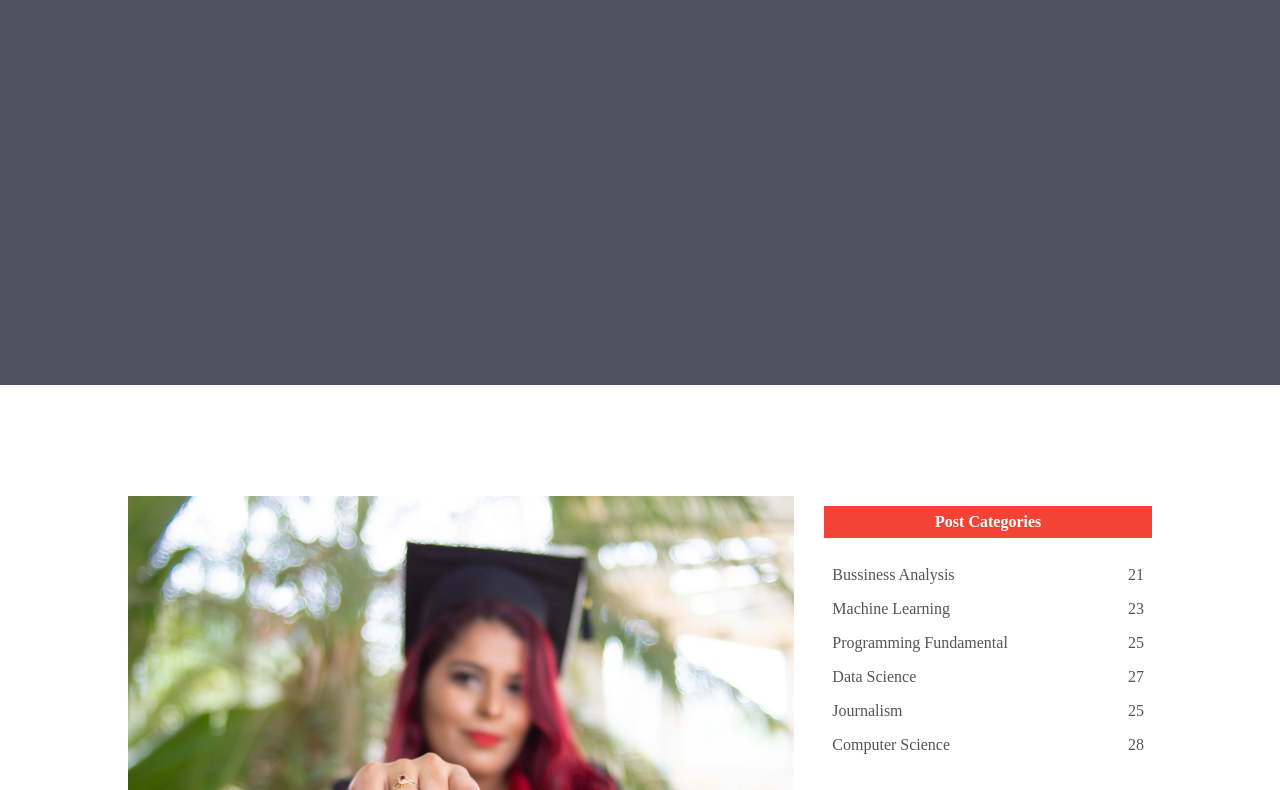
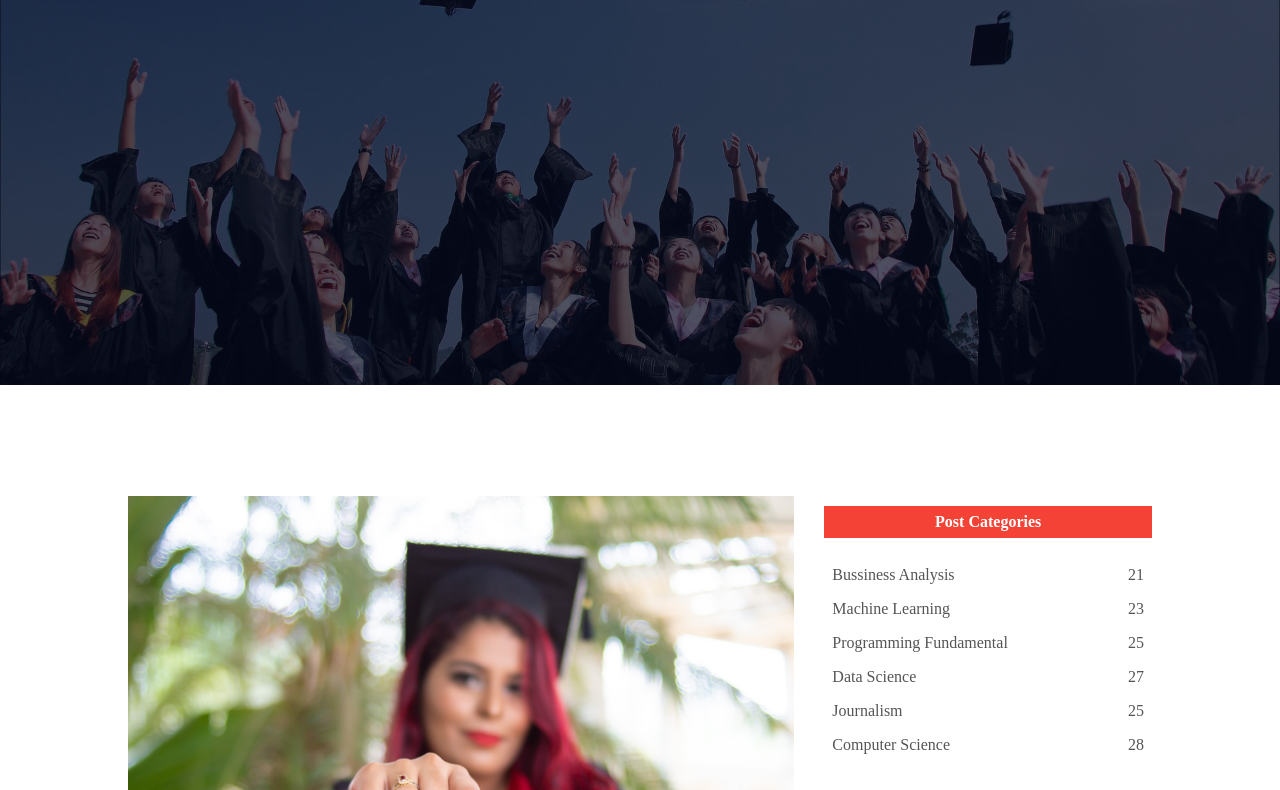
Before and after one commit to Sajjad189/University-registration, a plain HTML site: page blog.html in a window 1280 px wide. Shown: the part 255-1045 px from the top of the page. Drawn offline with Linux system fonts and the light colour scheme; the site is published under a folder, as on GitHub Pages, so addresses that start at the root find nothing.

Commit message:
third commit

```diff
--- a/style.css
+++ b/style.css
@@ -308,7 +308,7 @@ h3{
 .sub-header{
     height: 80vh;
     width: 100%;
-    background-image: linear-gradient(rgba(4,9,30,0.7),rgba(4,9,30,0.7)),url(/images/background.jpg);
+    background-image: linear-gradient(rgba(4,9,30,0.7),rgba(4,9,30,0.7)),url(images/background.jpg);
     background-position: center;
     background-size: cover;
     text-align: center;
```
